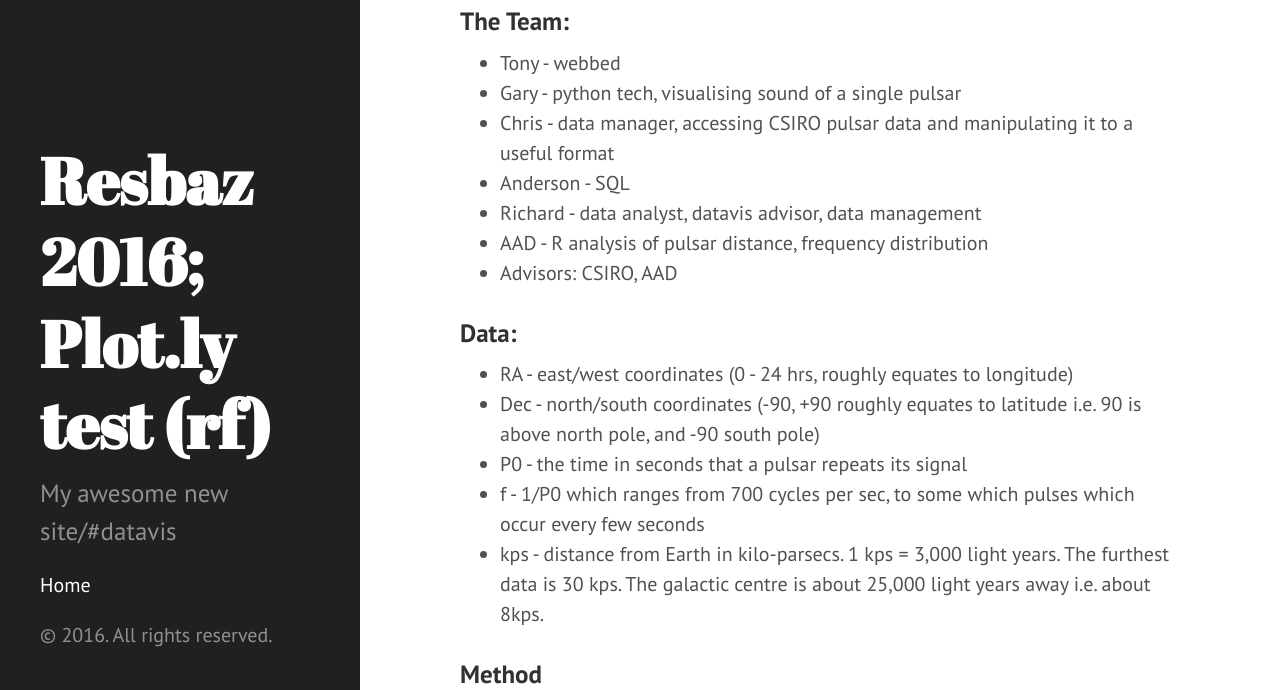
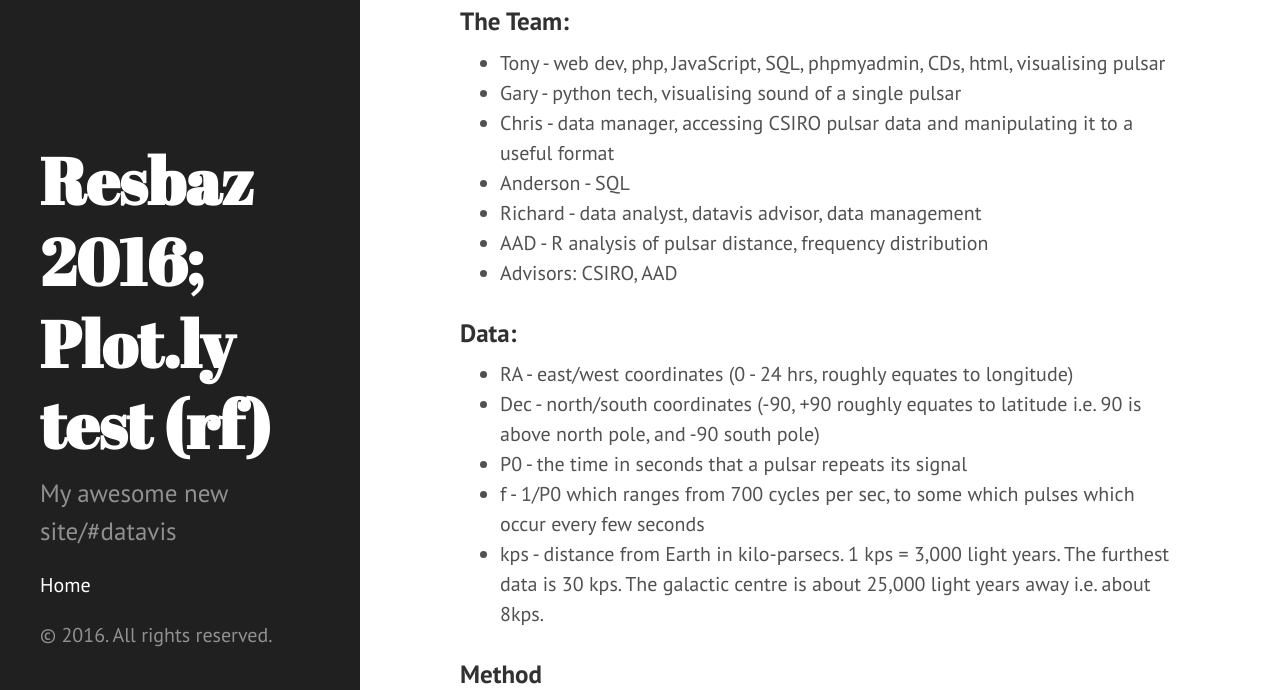
Before and after one commit to areff2000/areff2000.github.io, a Jekyll site: the page built from _posts/2016-03-05-pulsar-voices.markdown, in a window 1280 px wide and 900 px high, scrolled down 485 px, cut to the strip 210-900 px from the top of the window. Built offline with Jekyll 4.4.1, drawn with Linux system fonts in a browser that asks for light colours.

Commit message:
Post update: Pulsar Voices

```diff
--- a/_posts/2016-03-05-pulsar-voices.markdown
+++ b/_posts/2016-03-05-pulsar-voices.markdown
@@ -10,7 +10,7 @@ Pulsar data is available from <a href="http://www.atnf.csiro.au/outreach/educati
 ![](https://pbs.twimg.com/media/Cc0Dws-UYAA7Yz4.jpg)
 
 ### The Team:
-* Tony - webbed
+* Tony - web dev, php, JavaScript, SQL, phpmyadmin, CDs, html, visualising pulsar
 * Gary - python tech, visualising sound of a single pulsar
 * Chris - data manager, accessing CSIRO pulsar data and manipulating it to a useful format
 * Anderson - SQL
```
